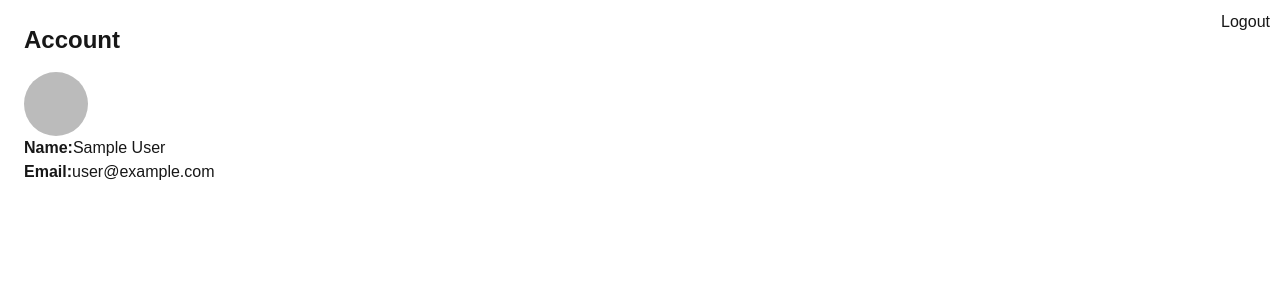
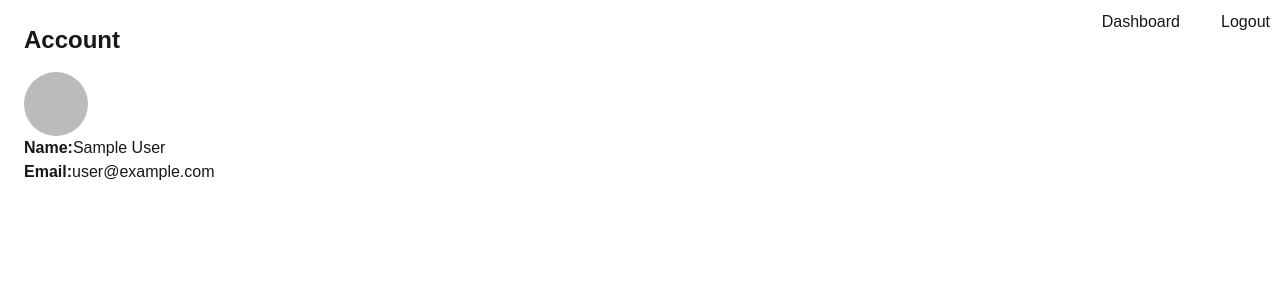
Before and after one commit to jeevan42/nextjs-blog-app, a Next.js app: page /account in a window 1280 px wide. Shown: the top 300 px of the page. Built offline with nearby package versions, Linux system fonts and the light colour scheme; no server answers; sample sign-in values are in the browser's storage.

Commit message:
added client component AccountClient and used in account's server root page

```diff
--- /dev/null
+++ b/src/app/account/AccountClient.tsx
@@ -0,0 +1,33 @@
+"use client";
+
+import Image from "next/image";
+import { Session } from "next-auth";
+import { useRouter } from "next/navigation";
+
+export default async function AccountClient({ session }: { session: Session | null }) {
+    const router = useRouter();
+    return (
+        <div className="p-6">
+            <button
+                onClick={() => router.push("/dashboard")}
+                style={{ position: "absolute", top: 10, right: 100 }}
+            >
+                Dashboard
+            </button>
+            <h1 className="text-2xl font-bold mb-4">Account</h1>
+            <div className="flex itesm-center gap-4">
+                {session?.user?.image && (
+                    <Image
+                        src={session?.user?.image ?? ""}
+                        alt={session?.user.name ?? "User"}
+                        width={64}
+                        height={64}
+                        className="rounded-full"
+                    />
+                )}
+            </div>
+            <p><strong>Name:</strong>{session?.user?.name}</p>
+            <p><strong>Email:</strong>{session?.user?.email}</p>
+        </div>
+    )
+}
--- a/src/app/account/page.tsx
+++ b/src/app/account/page.tsx
@@ -1,29 +1,10 @@
 import { getServerSession } from "next-auth";
 import { authOptions } from "@/lib/auth";
-import Image from "next/image";
 import { redirect } from "next/navigation";
+import AccountClient from "./AccountClient";
 
 export default async function AccountPage() {
     const session = await getServerSession(authOptions);
     if (!session) redirect("/signin");
-
-    const user = session.user;
-    return (
-        <div className="p-6">
-            <h1 className="text-2xl font-bold mb-4">Account</h1>
-            <div className="flex itesm-center gap-4">
-                {user?.image && (
-                    <Image
-                        src={user.image}
-                        alt={user.name ?? "User"}
-                        width={64}
-                        height={64}
-                        className="rounded-full"
-                    />
-                )}
-            </div>
-            <p><strong>Name:</strong>{user?.name}</p>
-            <p><strong>Email:</strong>{user?.email}</p>
-        </div>
-    )
+    return <AccountClient session={session} />
 }
--- a/src/app/dashboard/page.tsx
+++ b/src/app/dashboard/page.tsx
@@ -4,8 +4,5 @@ import DashboardClient from "./DashboardClient";
 
 export default async function DashboardPage() {
   const session = await getServerSession(authOptions);
-
-  return (
-    <DashboardClient session={session}></DashboardClient>
-  );
+  return <DashboardClient session={session}></DashboardClient>
 }
```
